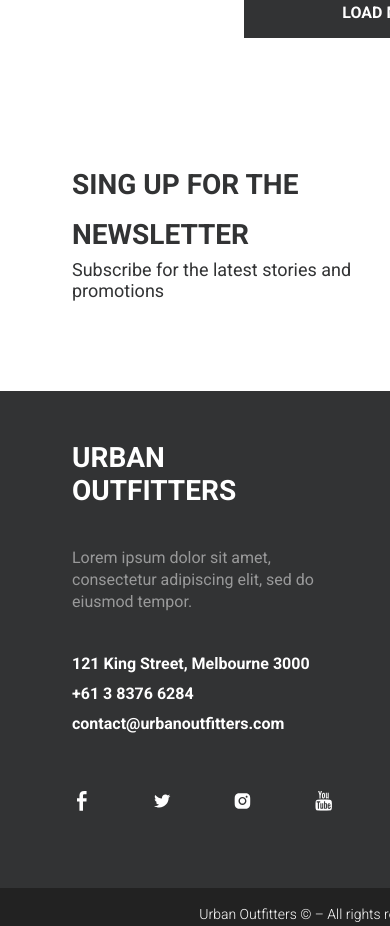
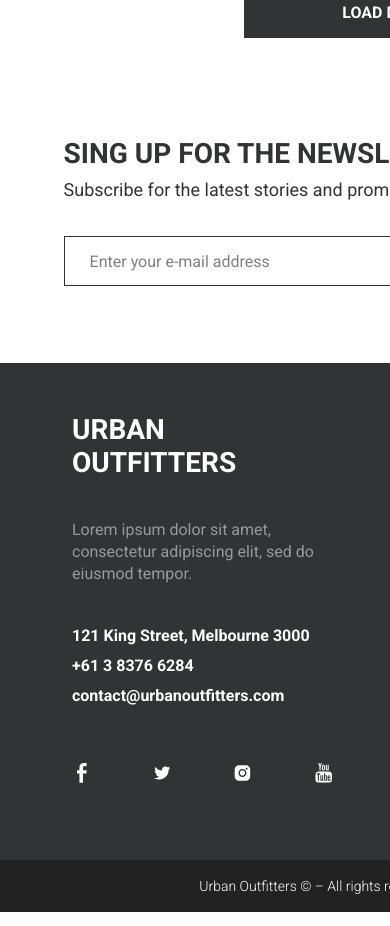
Before and after one commit to PacificaElise/Team-project, a plain HTML site: page index.html in a window 390 px wide. Shown: the part 9713-10639 px from the top of the page. Drawn offline with Linux system fonts and the light colour scheme.

Commit message:
update subscribe for mobile

```diff
--- a/styles/media.sass
+++ b/styles/media.sass
@@ -32,6 +32,17 @@
         width: 100%
         height: 100%
         object-fit: scale-down
+
+    .subscribe
+        height: 157px
+        margin: 0px 0px 77px 0px
+        display: flex
+        flex-direction: column
+        align-items: center
+        &__text-block
+            width: 80%
+        &__form
+            width: 80%
 
     .footer-top
         &__container
```
Also changed, not shown: styles/media.css, 1 other file.
